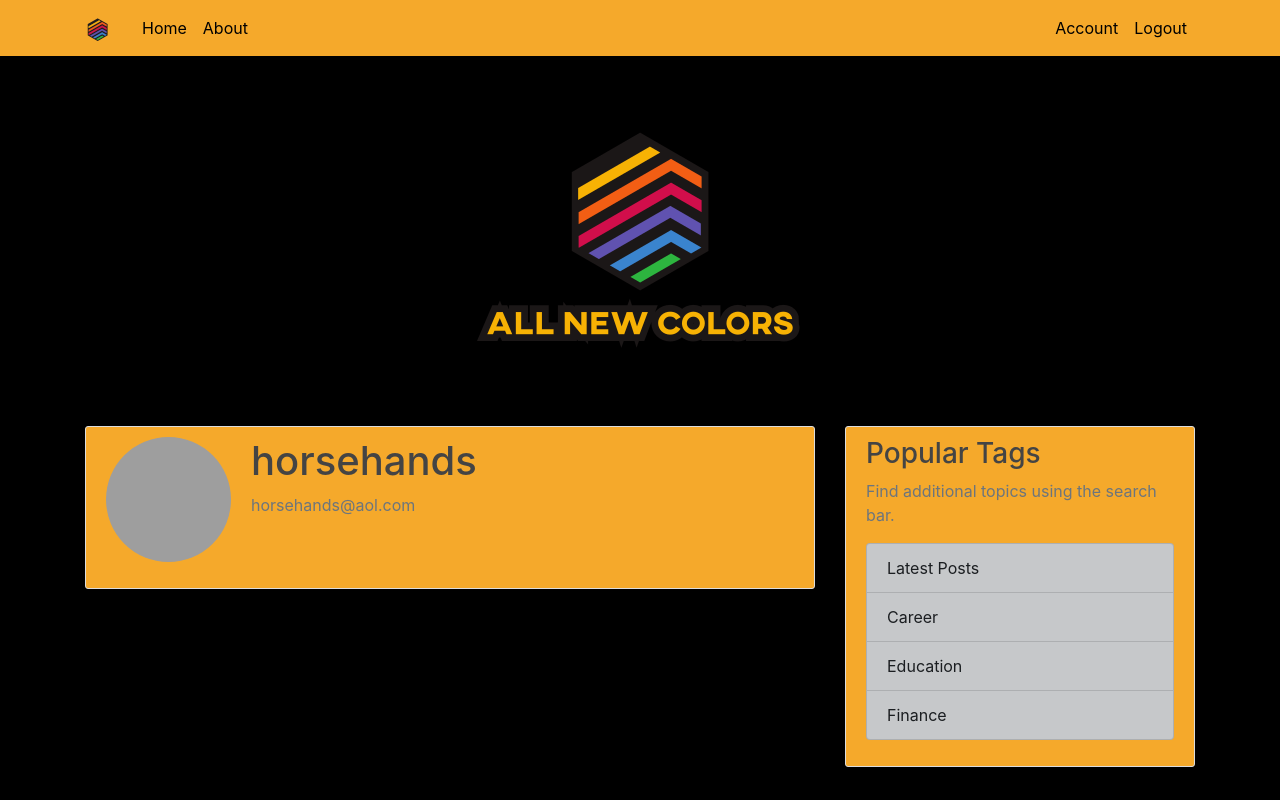
After one commit to jakemobley/allnewcolors, a Flask app: page /account in a window 1280 px wide. The commit adds this page. Run offline with Flask 2, Linux system fonts and the light colour scheme; a user stored in the database is signed in; some libraries are stand-ins or nearby versions; grey boxes are pictures that could not be loaded.

Commit message:
working on user account page

```diff
--- a/main/__init__.py
+++ b/main/__init__.py
@@ -9,6 +9,7 @@ app.config['SQLALCHEMY_DATABASE_URI'] = 'sqlite:///site.db'
 db = SQLAlchemy(app)
 bcrypt= Bcrypt(app)
 login_manager = LoginManager(app)
-
+login_manager.login_view = 'login'
+login_manager.login_message_category = 'info'
 
 from main import routes
--- a/main/models.py
+++ b/main/models.py
@@ -10,7 +10,7 @@ class User(db.Model, UserMixin):
 	id = db.Column(db.Integer, primary_key=True)
 	username = db.Column(db.String(20), unique=True, nullable=False)
 	email = db.Column(db.String(120), unique=True, nullable=False)
-	image_file = db.Column(db.String(20), nullable=False, default='default.jpg')
+	image_file = db.Column(db.String(20), nullable=False, default='profile-default.png')
 	password = db.Column(db.String(60), nullable=False)
 	posts = db.relationship('Post', backref='author', lazy=True)
 
--- a/main/routes.py
+++ b/main/routes.py
@@ -1,8 +1,8 @@
-from flask import Flask, render_template, url_for, flash, redirect
+from flask import Flask, render_template, url_for, flash, redirect, request
 from main import app, db, bcrypt
 from main.forms import RegistrationForm, LoginForm
 from main.models import User, Post
-from flask_login import login_user
+from flask_login import login_user, current_user, logout_user, login_required
 
 posts = [
     {
@@ -34,6 +34,8 @@ def about():
 
 @app.route('/register', methods=['GET', 'POST'])
 def register():
+    if current_user.is_authenticated:
+        return redirect(url_for('home'))
     form = RegistrationForm()
     if form.validate_on_submit():
         hashed_password = bcrypt.generate_password_hash(form.password.data).decode('utf-8')
@@ -48,12 +50,26 @@ def register():
 
 @app.route('/login', methods=['GET', 'POST'])
 def login():
+    if current_user.is_authenticated:
+        return redirect(url_for('home'))
     form = LoginForm()
     if form.validate_on_submit():
         user = User.query.filter_by(email=form.email.data).first()
         if user and bcrypt.check_password_hash(user.password, form.password.data):
             login_user(user, remember=form.remember.data)
-            return redirect(url_for('home'))
+            next_page = request.args.get('next')
+            return redirect(next_page) if next_page else redirect(url_for('home'))
         else:
             flash('Login Unsuccessful. Please check email and password.', 'danger')
     return render_template('login.html', title='Login', form=form)
+
+@app.route("/logout")
+def logout():
+    logout_user()
+    return redirect(url_for('home'))
+
+@app.route("/account")
+@login_required
+def account():
+    image_file = url_for('static', filename='profile_pics/' + current_user.image_file)
+    return render_template('account.html', title='Account', image_file = image_file)
--- /dev/null
+++ b/main/templates/account.html
@@ -0,0 +1,12 @@
+{% extends "layout.html" %}
+{% block content %}
+<div class = "content-section">
+    <div class= "media">
+        <img class="rounded-circle account-img" src="{{ image_file }}">
+        <div class="media-body">
+            <h2 class="account-heading">{{ current_user.username }}</h2>
+            <p class="text-secondary">{{ current_user.email }}</h2>
+        </div>
+    </div>
+</div>
+{% endblock content %}
--- a/main/templates/layout.html
+++ b/main/templates/layout.html
@@ -30,8 +30,13 @@
         </div>
         <!-- Navbar Right Side -->
         <div class="navbar-nav">
+          {% if current_user.is_authenticated %}
+          <a class="nav-item nav-link" href="{{ url_for('account') }}">Account</a>
+          <a class="nav-item nav-link" href="{{ url_for('logout') }}">Logout</a>
+          {% else %}
           <a class="nav-item nav-link" href="{{ url_for('login') }}">Login</a>
           <a class="nav-item nav-link" href="{{ url_for('register') }}">Register</a>
+          {% endif %}
         </div>
       </div>
     </div>
```
Also changed, not shown: main/static/profile_pics/default-profile.png (added).
